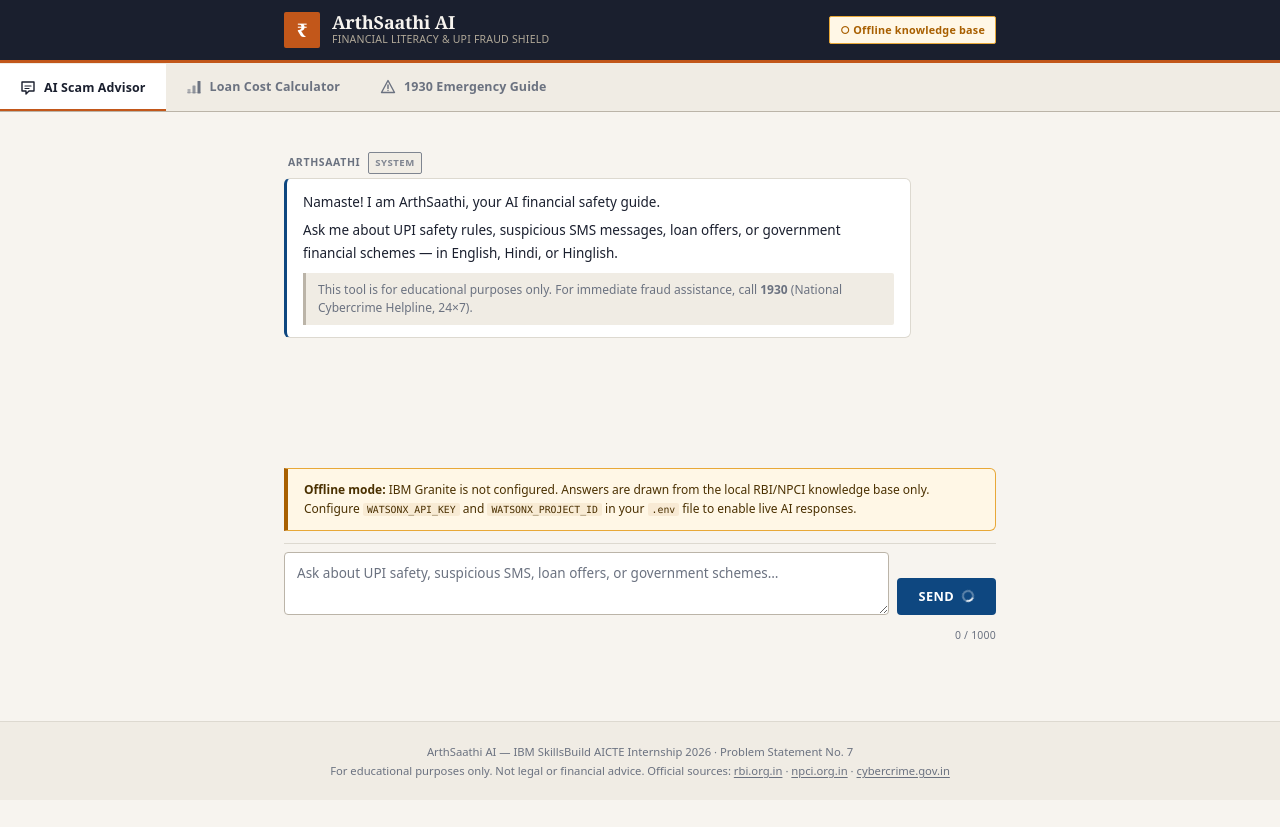
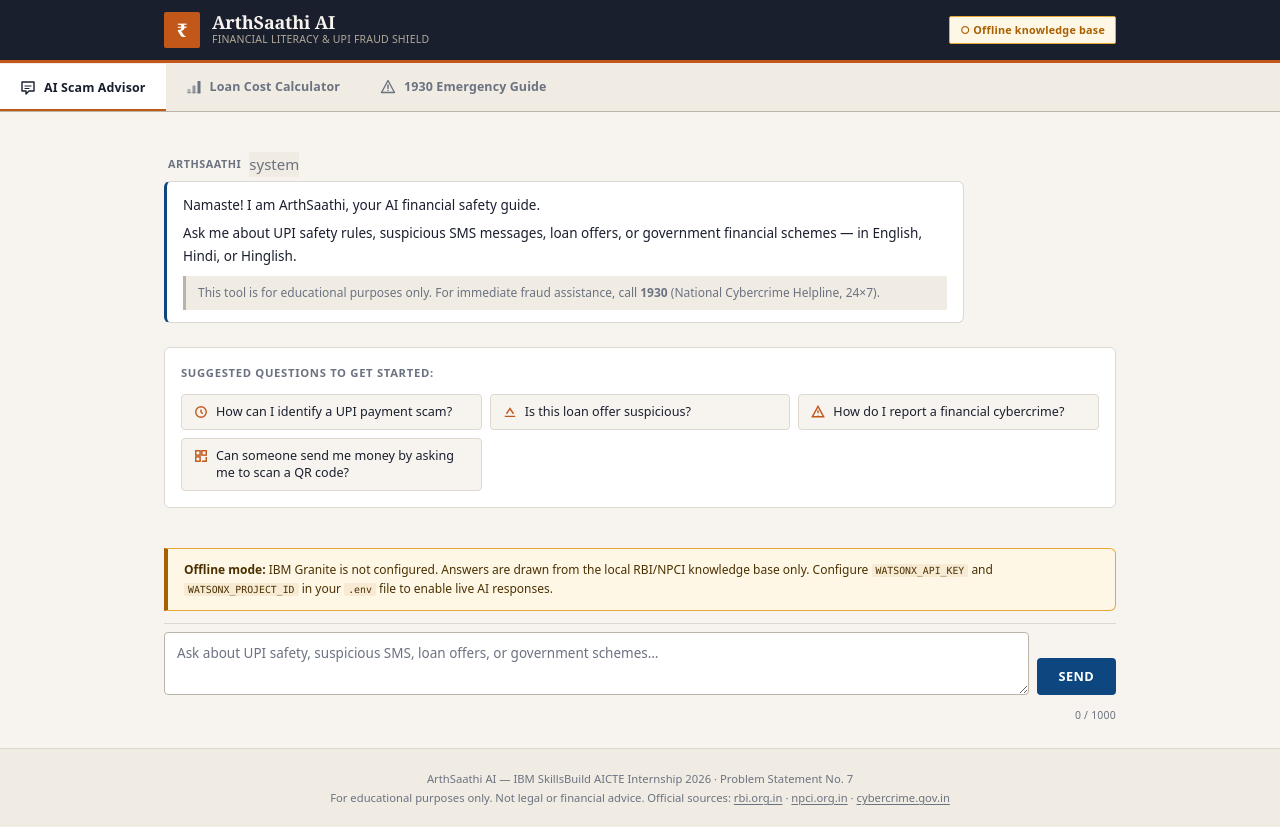
Before and after one commit to TERMINATOR7732/ArthSaathi-AI, a Flask app: page / in a window 1280 px wide. Before the commit the page ends 778 px from the top, so only its background shows below. Run offline with Flask 3, Linux system fonts and the light colour scheme.

Commit message:
fix(ux): resolve persistent chat spinner, enforce English default, instrument latency, and overhaul interface

```diff
--- a/app.py
+++ b/app.py
@@ -129,7 +129,24 @@ def chat() -> tuple[Response, int]:
                        result["provider_error"])
         result["provider_error"] = "IBM watsonx.ai request failed. Serving offline response."
 
-    return jsonify(result), 200
+    latency = result.get("latency_ms", {})
+    logger.info(
+        "POST /api/chat — len=%d status=%s source=%s total_ms=%.1f retrieval_ms=%.1f provider_ms=%.1f",
+        len(query),
+        result["status"],
+        response.source,
+        latency.get("total", 0.0),
+        latency.get("retrieval", 0.0),
+        latency.get("provider", 0.0),
+    )
+
+    resp = jsonify(result)
+    resp.headers["Server-Timing"] = (
+        f"retrieval;dur={latency.get('retrieval', 0.0)}, "
+        f"provider;dur={latency.get('provider', 0.0)}, "
+        f"total;dur={latency.get('total', 0.0)}"
+    )
+    return resp, 200
 
 
 @app.post("/api/apr")
--- a/static/css/styles.css
+++ b/static/css/styles.css
@@ -117,7 +117,7 @@
   --radius-md: 6px;
 
   /* Layout */
-  --max-content: 760px;
+  --max-content: 1000px;
   --header-h:    60px;
 }
 
@@ -129,6 +129,10 @@
   box-sizing: border-box;
   margin: 0;
   padding: 0;
+}
+
+[hidden] {
+  display: none !important;
 }
 
 html {
@@ -366,34 +370,34 @@ a:focus-visible {
   gap: var(--space-3);
 }
 
-/* Chat history — scrollable column, no outer border */
+/* Chat history — scrollable column, generous reading container */
 .chat-history {
   display: flex;
   flex-direction: column;
   gap: var(--space-4);
-  min-height: 320px;
-  max-height: 480px;
+  min-height: 400px;
+  max-height: calc(100vh - 290px);
   overflow-y: auto;
   padding: var(--space-4) 0;
   scroll-padding-bottom: var(--space-4);
 }
 
 /* Thin scrollbar */
-.chat-history::-webkit-scrollbar { width: 4px; }
+.chat-history::-webkit-scrollbar { width: 5px; }
 .chat-history::-webkit-scrollbar-track { background: transparent; }
-.chat-history::-webkit-scrollbar-thumb { background: var(--border); border-radius: 2px; }
+.chat-history::-webkit-scrollbar-thumb { background: var(--border-strong); border-radius: 3px; }
 
 /* Message bubbles — asymmetric layout, editorial style */
 .message {
   display: flex;
   flex-direction: column;
   gap: var(--space-1);
-  max-width: 88%;
+  max-width: 84%;
 }
 .message-user { align-self: flex-end; }
 .message-assistant { align-self: flex-start; }
 
-/* Meta row: role name + source stamp */
+/* Meta row: role name + source stamp + latency */
 .message-meta {
   display: flex;
   align-items: center;
@@ -402,7 +406,20 @@ a:focus-visible {
 }
 
 .message-role {
-  font-size: 0.7rem;
+  font-size: 0.72rem;
+  font-weight: 600;
+  text-transform: uppercase;
+  letter-spacing: 0.05em;
+  color: var(--ink-muted);
+}
+
+.message-latency {
+  font-size: 0.65rem;
+  font-family: var(--font-mono);
+  color: var(--ink-muted);
+  opacity: 0.75;
+  margin-left: auto;
+}
   font-weight: 700;
   letter-spacing: 0.06em;
   text-transform: uppercase;
@@ -576,11 +593,111 @@ a:focus-visible {
   line-height: 1.5;
 }
 
-/* Loading state */
+/* Loading & thinking state */
 .message-loading .message-body {
   color: var(--ink-muted);
   font-style: italic;
-  border-left-color: var(--border-strong);
+  border-left-color: var(--blue-mid);
+  background: var(--paper-raised);
+}
+
+.thinking-indicator {
+  display: inline-flex;
+  align-items: center;
+  gap: var(--space-2);
+  font-size: 0.88rem;
+  color: var(--ink-muted);
+  font-style: normal;
+}
+
+.thinking-dots {
+  display: inline-flex;
+  align-items: center;
+  gap: 4px;
+}
+
+.thinking-dots .dot {
+  width: 6px;
+  height: 6px;
+  background: var(--blue-mid);
+  border-radius: 50%;
+  animation: thinking-bounce 1.4s infinite ease-in-out both;
+}
+
+.thinking-dots .dot:nth-child(1) { animation-delay: -0.32s; }
+.thinking-dots .dot:nth-child(2) { animation-delay: -0.16s; }
+.thinking-dots .dot:nth-child(3) { animation-delay: 0s; }
+
+@keyframes thinking-bounce {
+  0%, 80%, 100% { transform: scale(0.6); opacity: 0.35; }
+  40% { transform: scale(1.15); opacity: 1; }
+}
+
+@media (prefers-reduced-motion: reduce) {
+  .thinking-dots .dot { animation: none; opacity: 0.7; }
+}
+
+/* Example Prompts Starter Container */
+.example-prompts {
+  margin: var(--space-2) 0 var(--space-3) 0;
+  padding: var(--space-4);
+  background: var(--paper-raised);
+  border: 1px solid var(--border);
+  border-radius: var(--radius-md);
+}
+
+.example-prompts-title {
+  font-size: 0.75rem;
+  font-weight: 700;
+  text-transform: uppercase;
+  letter-spacing: 0.06em;
+  color: var(--ink-muted);
+  margin-bottom: var(--space-3);
+}
+
+.prompt-grid {
+  display: grid;
+  grid-template-columns: repeat(auto-fit, minmax(260px, 1fr));
+  gap: var(--space-2);
+}
+
+.prompt-btn {
+  display: flex;
+  align-items: flex-start;
+  gap: var(--space-2);
+  text-align: left;
+  padding: var(--space-2) var(--space-3);
+  background: var(--paper);
+  border: 1px solid var(--border);
+  border-radius: var(--radius);
+  font-family: var(--font-ui);
+  font-size: 0.84rem;
+  line-height: 1.4;
+  color: var(--ink);
+  cursor: pointer;
+  transition: border-color 0.15s, background-color 0.15s, transform 0.1s;
+}
+
+.prompt-btn:hover {
+  border-color: var(--blue-mid);
+  background: #ffffff;
+  transform: translateY(-1px);
+}
+
+.prompt-btn:focus-visible {
+  outline: 2px solid var(--blue);
+  outline-offset: 2px;
+}
+
+.prompt-icon {
+  color: var(--saffron);
+  flex-shrink: 0;
+  margin-top: 2px;
+  display: inline-flex;
+}
+
+.prompt-text {
+  flex: 1;
 }
 
 /* Offline notice */
@@ -684,15 +801,25 @@ a:focus-visible {
 
 /* Spinner */
 .btn-spinner {
-  display: inline-block;
-  width: 12px;
-  height: 12px;
+  display: none;
+  width: 13px;
+  height: 13px;
   border: 2px solid rgba(255,255,255,0.35);
   border-top-color: #fff;
   border-radius: 50%;
   animation: spin 0.7s linear infinite;
   flex-shrink: 0;
+  vertical-align: middle;
+  margin-left: 6px;
 }
+.btn-spinner:not([hidden]):not(.hidden) {
+  display: inline-block;
+}
+.btn-spinner[hidden],
+.btn-spinner.hidden {
+  display: none !important;
+}
+
 @keyframes spin { to { transform: rotate(360deg); } }
 
 @media (prefers-reduced-motion: reduce) {
@@ -705,7 +832,7 @@ a:focus-visible {
    large and unambiguous. The explainer section uses a distinct surface.
    ───────────────────────────────────────────────────────────────────────────── */
 
-.calculator-layout { max-width: 540px; }
+.calculator-layout { max-width: 620px; }
 
 .panel-header {
   margin-bottom: var(--space-5);
@@ -865,7 +992,7 @@ a:focus-visible {
    distinguished as the most critical action.
    ───────────────────────────────────────────────────────────────────────────── */
 
-.emergency-layout { max-width: 660px; }
+.emergency-layout { max-width: 820px; }
 
 .emergency-heading {
   color: var(--danger);
--- a/static/js/app.js
+++ b/static/js/app.js
@@ -155,7 +155,9 @@ function sourceLabel(source) {
    Chat
    ========================================================================= */
 
-function appendMessage({ role, body, source, fraudAlerts, passages, loading }) {
+let isChatSubmitting = false;
+
+function appendMessage({ role, body, source, fraudAlerts, passages, loading, latencyMs }) {
   const history = document.getElementById("chat-history");
   if (!history) return null;
 
@@ -177,6 +179,15 @@ function appendMessage({ role, body, source, fraudAlerts, passages, loading }) {
     srcEl.textContent = sourceLabel(source);
     meta.appendChild(srcEl);
   }
+
+  if (latencyMs && typeof latencyMs.total === "number") {
+    const latEl = document.createElement("span");
+    latEl.className = "message-latency";
+    latEl.title = `Total: ${latencyMs.total}ms (Retrieval: ${latencyMs.retrieval || 0}ms, AI: ${latencyMs.provider || 0}ms)`;
+    latEl.textContent = `${(latencyMs.total / 1000).toFixed(1)}s`;
+    meta.appendChild(latEl);
+  }
+
   wrapper.appendChild(meta);
 
   // Body
@@ -200,7 +211,14 @@ function appendMessage({ role, body, source, fraudAlerts, passages, loading }) {
   const content = document.createElement("div");
   content.className = "message-content";
   if (loading) {
-    content.textContent = body;
+    content.innerHTML = `
+      <div class="thinking-indicator" role="status" aria-live="polite">
+        <span class="thinking-dots" aria-hidden="true">
+          <span class="dot"></span><span class="dot"></span><span class="dot"></span>
+        </span>
+        <span class="thinking-text">${escapeHtml(body || "Analyzing financial guidelines…")}</span>
+      </div>
+    `;
   } else {
     content.innerHTML = renderMarkdown(body);
   }
@@ -247,12 +265,35 @@ function escapeHtml(str) {
 }
 
 function setSubmitting(submitting) {
+  isChatSubmitting = submitting;
   const btn     = document.getElementById("chat-submit");
   const label   = btn ? btn.querySelector(".btn-label") : null;
   const spinner = btn ? btn.querySelector(".btn-spinner") : null;
-  if (btn)     btn.disabled = submitting;
-  if (label)   label.textContent = submitting ? "Sending…" : "Send";
-  if (spinner) spinner.hidden = !submitting;
+  const input   = document.getElementById("chat-input");
+
+  if (btn) {
+    btn.disabled = submitting;
+    btn.setAttribute("aria-busy", submitting ? "true" : "false");
+  }
+  if (label) {
+    label.textContent = submitting ? "Sending…" : "Send";
+  }
+  if (spinner) {
+    if (submitting) {
+      spinner.removeAttribute("hidden");
+      spinner.classList.remove("hidden");
+      spinner.style.display = "inline-block";
+    } else {
+      spinner.setAttribute("hidden", "");
+      spinner.classList.add("hidden");
+      spinner.style.display = "none";
+    }
+  }
+  if (input && submitting) {
+    input.setAttribute("aria-busy", "true");
+  } else if (input) {
+    input.removeAttribute("aria-busy");
+  }
 }
 
 function initChat() {
@@ -261,6 +302,19 @@ function initChat() {
   const count = document.getElementById("chat-char-count");
 
   if (!form || !input) return;
+
+  // Clickable example prompt starter buttons
+  const promptButtons = document.querySelectorAll(".prompt-btn");
+  promptButtons.forEach((btn) => {
+    btn.addEventListener("click", () => {
+      if (isChatSubmitting) return;
+      const q = btn.dataset.query;
+      if (!q) return;
+      input.value = q;
+      count.textContent = `${q.length} / ${MAX_QUERY}`;
+      form.requestSubmit();
+    });
+  });
 
   // Character counter
   input.addEventListener("input", () => {
@@ -279,34 +333,67 @@ function initChat() {
 
   form.addEventListener("submit", async (e) => {
     e.preventDefault();
+
+    // Prevent duplicate concurrent requests
+    if (isChatSubmitting) return;
+
     const query = input.value.trim();
     if (!query) return;
     if (query.length > MAX_QUERY) return;
 
+    // Safely capture query before clearing input
+    input.value = "";
+    count.textContent = `0 / ${MAX_QUERY}`;
+
+    // Hide starter example prompts on first query submission
+    const examplePrompts = document.getElementById("example-prompts");
+    if (examplePrompts) {
+      examplePrompts.hidden = true;
+    }
+
     // Show user message
     appendMessage({ role: "user", body: query, source: null });
-    input.value = "";
-    count.textContent = `0 / ${MAX_QUERY}`;
 
     // Show loading indicator
     const loadingMsg = appendMessage({
       role: "assistant",
-      body: "Thinking…",
+      body: "Analyzing financial guidelines…",
       source: null,
       loading: true,
     });
     setSubmitting(true);
 
+    const controller = new AbortController();
+    const timeoutId = setTimeout(() => controller.abort(), 25000);
+
     try {
-      const res  = await fetch(API.CHAT, {
+      const res = await fetch(API.CHAT, {
         method:  "POST",
         headers: { "Content-Type": "application/json" },
         body:    JSON.stringify({ query }),
+        signal:  controller.signal,
       });
-      const data = await res.json();
 
       // Remove loading message
       if (loadingMsg) loadingMsg.remove();
+
+      if (!res.ok) {
+        let errDetail = `Server returned HTTP ${res.status}`;
+        try {
+          const errData = await res.json();
+          if (errData && errData.message) errDetail = errData.message;
+        } catch {
+          // Response body was not JSON
+        }
+        appendMessage({
+          role:   "assistant",
+          body:   `Error: ${errDetail}. Please try again.`,
+          source: "provider_error",
+        });
+        return;
+      }
+
+      const data = await res.json();
 
       if (data.status === "error") {
         appendMessage({
@@ -325,16 +412,22 @@ function initChat() {
           source:      data.source || data.status,
           fraudAlerts: data.fraud_alerts || [],
           passages:    data.passages || [],
+          latencyMs:   data.latency_ms || null,
         });
       }
     } catch (err) {
       if (loadingMsg) loadingMsg.remove();
+      let errorMsg = "Could not reach the server. Please check your internet connection and try again.";
+      if (err.name === "AbortError") {
+        errorMsg = "The request timed out while contacting the assistant. Please try asking again.";
+      }
       appendMessage({
         role:   "assistant",
-        body:   "Could not reach the server. Please ensure the application is running.",
+        body:   errorMsg,
         source: "provider_error",
       });
     } finally {
+      clearTimeout(timeoutId);
       setSubmitting(false);
       input.focus();
     }
--- a/templates/index.html
+++ b/templates/index.html
@@ -93,6 +93,37 @@
             <p class="note">This tool is for educational purposes only. For immediate fraud assistance, call <strong>1930</strong> (National Cybercrime Helpline, 24×7).</p>
           </div>
         </div>
+
+        <!-- Example prompts for new conversation -->
+        <div id="example-prompts" class="example-prompts" aria-label="Suggested starter questions">
+          <p class="example-prompts-title">Suggested questions to get started:</p>
+          <div class="prompt-grid">
+            <button type="button" class="prompt-btn" data-query="How can I identify a UPI payment scam?">
+              <span class="prompt-icon" aria-hidden="true">
+                <svg width="14" height="14" viewBox="0 0 16 16" fill="none" stroke="currentColor" stroke-width="1.6"><circle cx="8" cy="8" r="6"/><path d="M8 5v3l2 2"/></svg>
+              </span>
+              <span class="prompt-text">How can I identify a UPI payment scam?</span>
+            </button>
+            <button type="button" class="prompt-btn" data-query="Is this loan offer suspicious?">
+              <span class="prompt-icon" aria-hidden="true">
+                <svg width="14" height="14" viewBox="0 0 16 16" fill="none" stroke="currentColor" stroke-width="1.6"><path d="M2 13h12M4 10l4-6 4 6"/></svg>
+              </span>
+              <span class="prompt-text">Is this loan offer suspicious?</span>
+            </button>
+            <button type="button" class="prompt-btn" data-query="How do I report a financial cybercrime?">
+              <span class="prompt-icon" aria-hidden="true">
+                <svg width="14" height="14" viewBox="0 0 16 16" fill="none" stroke="currentColor" stroke-width="1.6"><path d="M8 1.5L14.5 13.5H1.5L8 1.5z"/><path d="M8 6v3.5M8 11.5v.5"/></svg>
+              </span>
+              <span class="prompt-text">How do I report a financial cybercrime?</span>
+            </button>
+            <button type="button" class="prompt-btn" data-query="Can someone send me money by asking me to scan a QR code?">
+              <span class="prompt-icon" aria-hidden="true">
+                <svg width="14" height="14" viewBox="0 0 16 16" fill="none" stroke="currentColor" stroke-width="1.6"><rect x="2" y="2" width="5" height="5"/><rect x="9" y="2" width="5" height="5"/><rect x="2" y="9" width="5" height="5"/><path d="M9 14h5v-5"/></svg>
+              </span>
+              <span class="prompt-text">Can someone send me money by asking me to scan a QR code?</span>
+            </button>
+          </div>
+        </div>
       </div>
 
       <!-- Offline notice (shown when AI not configured) -->
@@ -116,7 +147,7 @@
         ></textarea>
         <button type="submit" id="chat-submit" class="btn btn-primary" aria-label="Send message">
           <span class="btn-label">Send</span>
-          <span class="btn-spinner" hidden aria-hidden="true"></span>
+          <span class="btn-spinner hidden" hidden aria-hidden="true"></span>
         </button>
       </form>
       <div id="chat-char-count" class="char-count" aria-live="polite">0 / 1000</div>
```
Also changed, not shown: arthsaathi_agent.py (+176 -6 lines), tests/test_app.py (+185 -0 lines).
